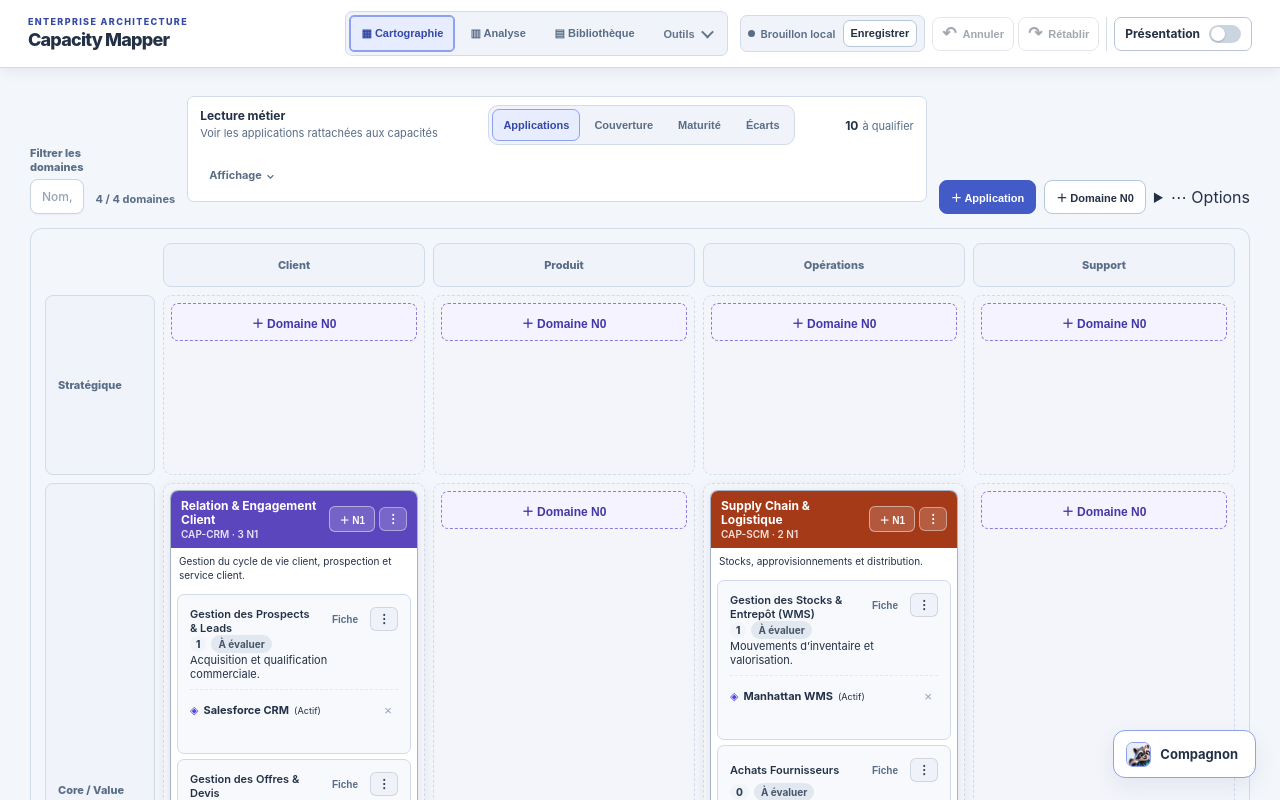
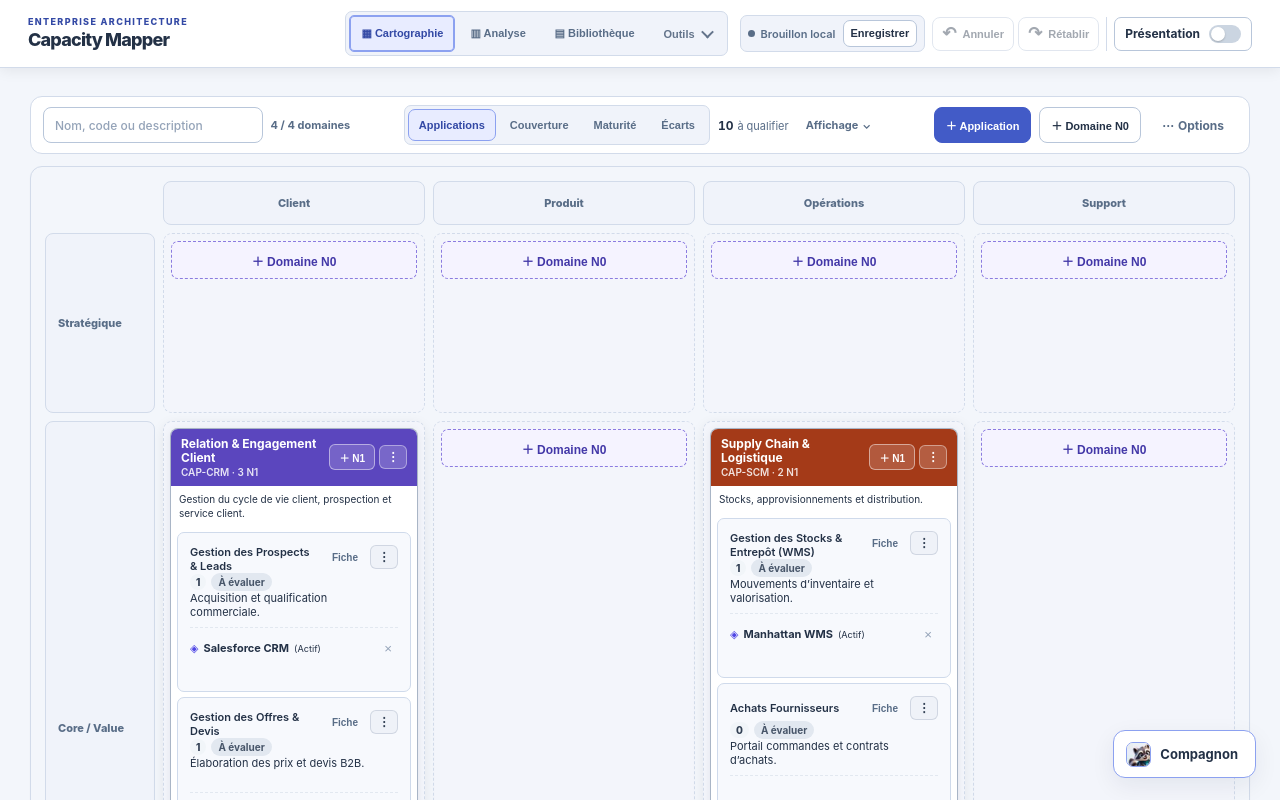
Before and after one commit to Sims07/enterprise-capacity-mapper, a React (Vite) app: page / in a window 1280 px wide. Built offline with nearby package versions, Linux system fonts and the light colour scheme.

Commit message:
style: register unified map toolbar after Signal component styles

```diff
--- a/src/styles/index.css
+++ b/src/styles/index.css
@@ -32,3 +32,6 @@
 
 /* Carte prioritaire et commandes contextuelles : dernière couche scoped SIGNAL. */
 @import './map-command-hierarchy.css';
+
+/* Unifier les commandes de carte sans intervenir dans les modèles ou la présentation. */
+@import './map-unified-controls.css';
```
